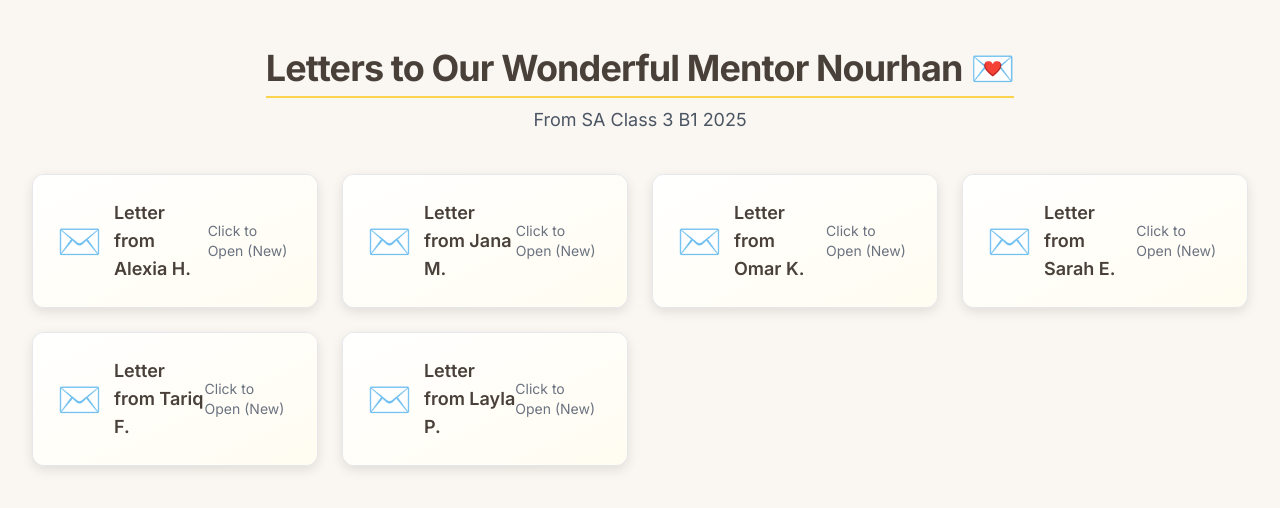
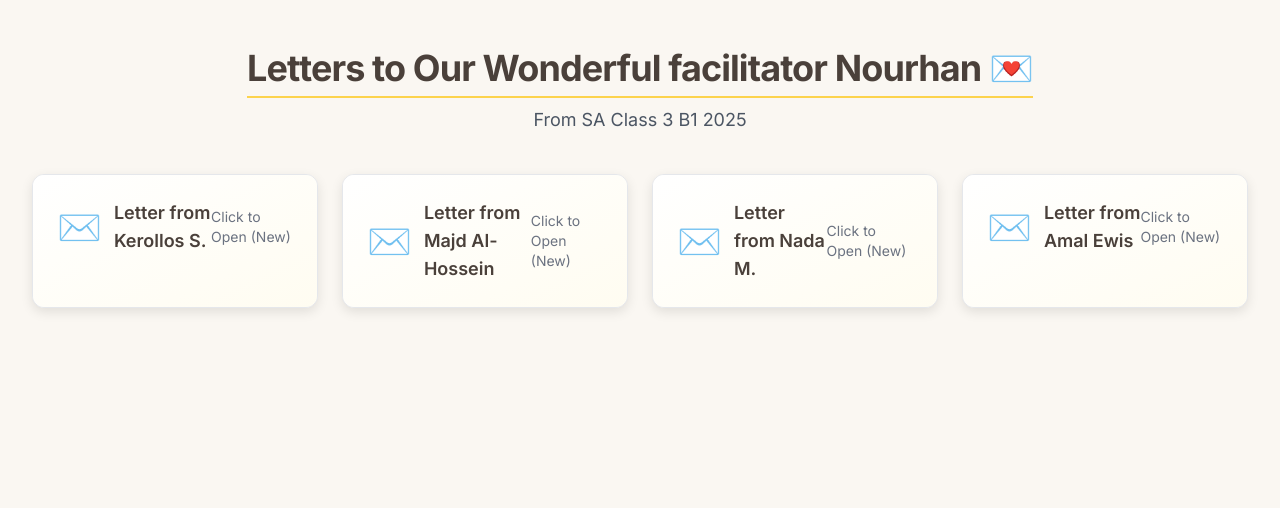
Before and after one commit to kero334/Nourhan-, a plain HTML site: page index.html in a window 1280 px wide. Drawn offline with nearby package versions, Linux system fonts and the light colour scheme.

Commit message:
Update index.html

```diff
--- a/index.html
+++ b/index.html
@@ -102,7 +102,7 @@
 
     <header class="text-center mb-10 pt-4">
         <h1 class="text-3xl sm:text-4xl font-extrabold tracking-tight text-brown-900 border-b-2 border-amber-300 pb-2 inline-block">
-            Letters to Our Wonderful Mentor Nourhan 💌
+            Letters to Our Wonderful facilitator Nourhan 💌
         </h1>
         <p class="text-lg mt-2 text-gray-600 font-medium">
             From SA Class 3 B1 2025
@@ -144,37 +144,31 @@
             }
             // --- END UTILITIES ---
 
-            // Data structure representing the Google Sheet input
+            // Data structure representing the students' messages
             const MESSAGES = [
+                // 1. رسالة Kerollos - تم تحديث رابط الصورة
                 {
-                    name: "Alexia H.",
-                    text: "Dear Nourhan, I wanted to thank you for your patience and dedication this semester. Your advice on my final project was invaluable, and I feel so much more confident in my work now. Truly appreciate everything!",
-                    image: "https://placehold.co/100x100/D2B48C/4a403a?text=AH", // Tan
+                    name: "Kerollos S.",
+                    text: "بجد يا نورهان، حابب أشكرك جدا جدا ❤️كنتي دايمًا معانا في كل حاجة، بتجاوبي على كل الأسئلة، وبتساعدينا من غير ما تزهقي ولا تتأخري لحظة. دعمك لينا فرّق معانا جدًا، وأنا شخصيًا ممتن ليكي جدًا 🙏",
+                    image: "https://lh3.googleusercontent.com/pw/AP1GczMHd_VESSwdxAqO3mOwlpZ6pxB-Kl_8OUcbN5DhrdA4rFUWCw6Knqc25U9lqo3P9Qlq-3QTm7-k2gAdzLO2OC2oW9HMLHRXcb5Tih5NePtUbTSykCXhVAPCPxlTA_fVBwpio-reaaL9p_mwBvbCNueH=w250-h250-s-no-gm?authuser=0",
                 },
+                // 2. رسالة Majd Al-Hossein
                 {
-                    name: "Jana M.",
-                    text: "The B1 class wouldn't be the same without your energy! You always managed to turn the hardest concepts into fun lessons. Thanks for making SA 3 memorable. Wishing you a great break and happy holidays!",
-                    image: "https://placehold.co/100x100/A0522D/faf7f2?text=JM", // Sienna
+                    name: "Majd Al-Hossein",
+                    text: "Thank you so much Nourhan for all things that you have helped us with. Our class won't be that good and organized without your wonderful effort.🤍",
+                    image: "https://lh3.googleusercontent.com/pw/AP1GczOS1klzqRT6RpU4wGeQIDwyYZ1NyhcaSrmh56qHBRjEBdHjIJTMQ7hLGbVFcqzd5xIPPUrRQwYgYF-Qq11uCgNFXWtg-DhJ2UbD8fprfXbvkNh_wyewxkztUXgx2r51apilyEDiFYGiPmr3axDjmtFu=w250-h250-s-no-gm?authuser=0", // Placeholder for Majd
                 },
+                // 3. رسالة Nada
                 {
-                    name: "Omar K.",
-                    text: "I was struggling a lot with the deployment phase, but your step-by-step guidance made it click. You're an incredible mentor, Nourhan. Your technical insight is unparalleled. See you next term!",
-                    image: "https://placehold.co/100x100/8B4513/faf7f2?text=OK", // SaddleBrown
+                    name: "Nada M.",
+                    text: "شكرًا جدًا يا نورهان على دعمك واهتمامك لنا خلال رحلة الاكاديمية، كنتِ دائمًا بتساعدينا بتعليماتك ونصائحك🤍 سعيدة اني اتعرفت على انسانه جميلة زيك... انتِ خير معرفة حقيقي🤍🤍 اكيد انتِ عارفه اني مش عارفه اعبر😅 🤭🤍🤍 The best facilitator🤍",
+                    image: "https://lh3.googleusercontent.com/pw/AP1GczNGhB8_K2D8VjtYqXPgCi-cqc8w9nsxDGsusXMdZxkcXZxel7ZPCi1Xvn26mmKe3VIbIRtUhQYqmfUIMgQ1-lxh8Ds7mUAKwpuEoo7A2gKMJq94ApPiKd59zDlkPkMv7QVxAFgXdQCGv8o9T19lASzJ=w250-h250-s-no-gm?authuser=0", // Placeholder for Nada
                 },
+                // 4. رسالة Amal Ewis
                 {
-                    name: "Sarah E.",
-                    text: "Thank you for creating such a supportive learning environment. It felt safe to ask questions, no matter how small. Your mentorship is a gift to all of us, and we are so lucky to have you. Best wishes!",
-                    image: "https://placehold.co/100x100/F4A460/4a403a?text=SE", // SandyBrown
-                },
-                {
-                    name: "Tariq F.",
-                    text: "I learned so much about clean code practices this month, thanks entirely to your focused feedback. This experience has significantly changed how I approach programming. Thank you for pushing me!",
-                    image: "https://placehold.co/100x100/CD853F/4a403a?text=TF", // Peru
-                },
-                {
-                    name: "Layla P.",
-                    text: "Your encouragement during the difficult phases of the project meant the world. It’s hard to find a mentor who cares so much about both technical growth and personal well-being. Thank you for everything!",
-                    image: "https://placehold.co/100x100/E9967A/4a403a?text=LP", // DarkSalmon
+                    name: "Amal Ewis",
+                    text: "بجد بجد شكرا ليكي من قلبي ع كل حاجة حلوة عملتيها وانك كنتي صاحبتي قبل أي حاجة وكنتي بتهوني عليا وانا مضغوطه وحقيقي فخورة ان حد زيك ف حياتي وممتنه للأحداث الي خلتني انقل من كلاس ل كلاس عشان اتعرف ع حد جميل زيك love you ya MoOzaa❤️❤️❤️❤️",
+                    image: "https://placehold.co/100x100/e74c3c/faf7f2?text=AE", // Placeholder for Amal
                 }
             ];
 
```
